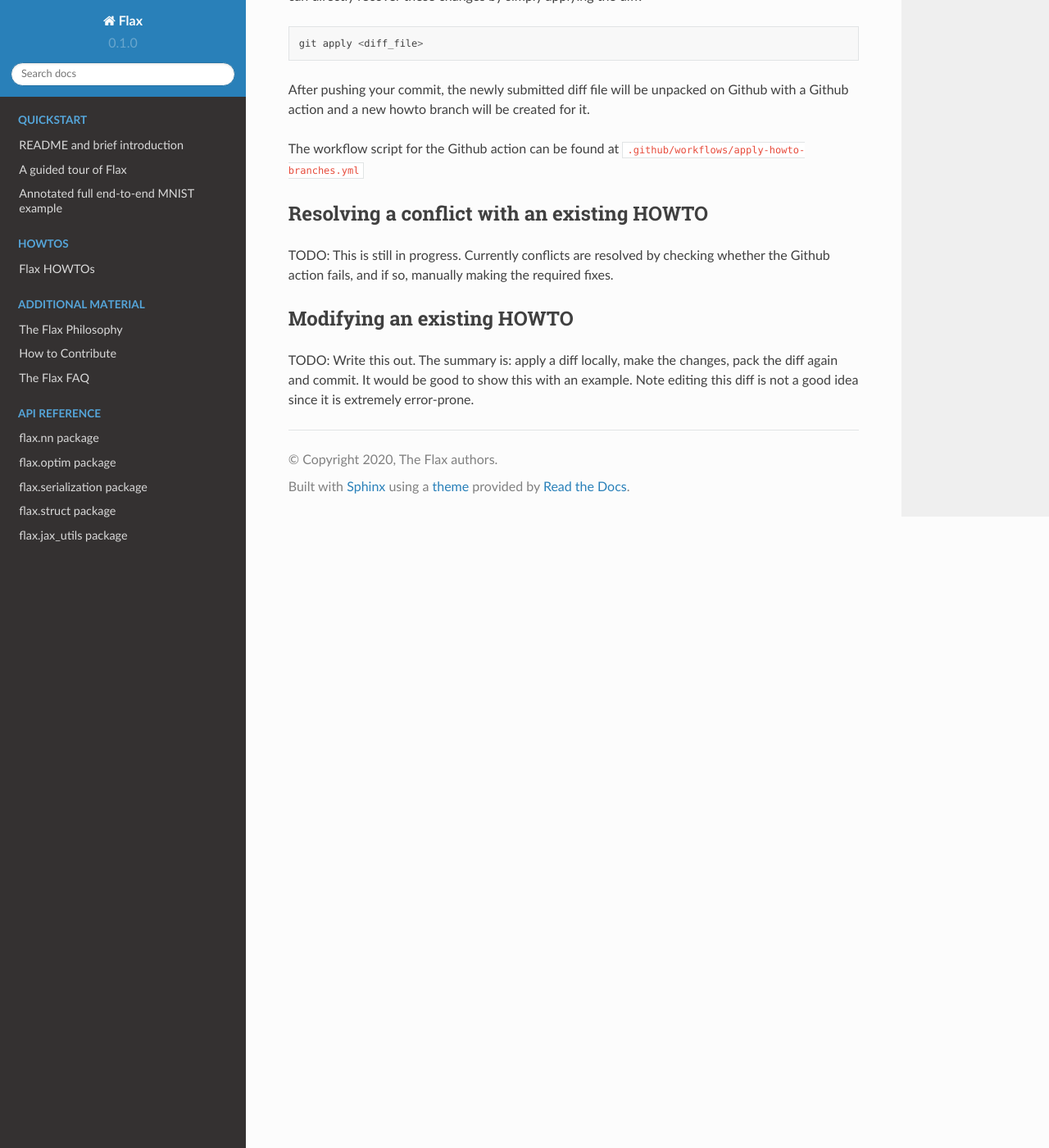
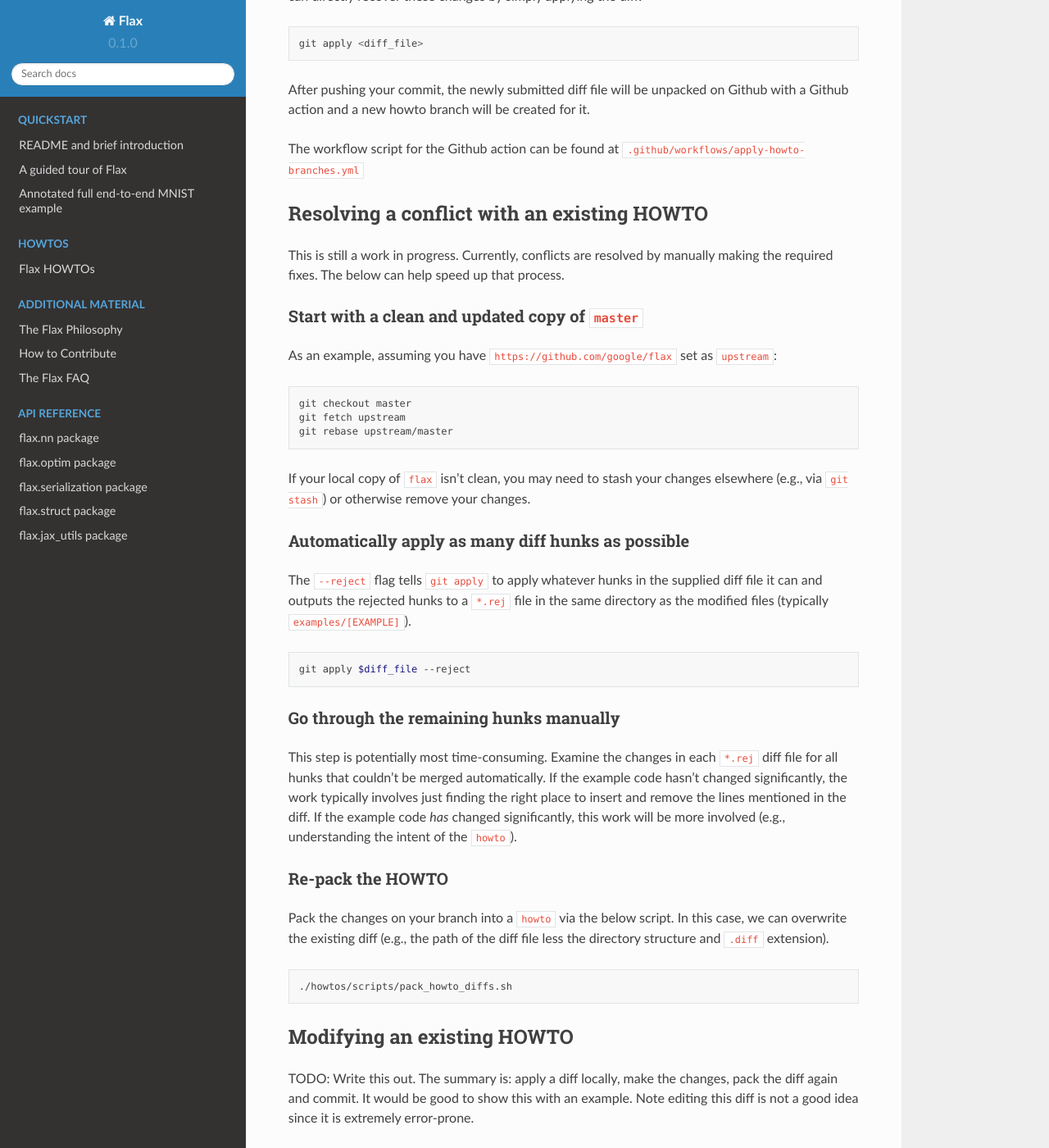
Before and after one commit to google/flax, a Sphinx documentation site: the page built from docs/howtos-howto.md, in a window 1280 px wide and 1400 px high, scrolled down 934 px. Shown: the whole window at 82% size. Built offline with Sphinx 7.4.7 and the Read the Docs theme 2.0.0, drawn with Linux system fonts in a browser that asks for light colours; the version number is read from the project's files by our own code; some of the changed text lies outside the part shown.

Commit message:
Update HOWTO HOWTOS for resolving conflicts

````diff
--- a/docs/howtos-howto.md
+++ b/docs/howtos-howto.md
@@ -50,9 +50,44 @@ The workflow script for the Github action can be found at
 
 ## Resolving a conflict with an existing HOWTO
 
-TODO: This is still in progress. Currently conflicts are resolved by
-checking whether the Github action fails, and if so, manually making
-the required fixes.
+This is still a work in progress. Currently, conflicts are resolved by manually
+making the required fixes. The below can help speed up that process.
+
+### Start with a clean and updated copy of `master`
+As an example, assuming you have `https://github.com/google/flax` set as
+`upstream`:
+```bash
+git checkout master
+git fetch upstream
+git rebase upstream/master
+```
+If your local copy of `flax` isn't clean, you may need to stash your changes
+elsewhere (e.g., via `git stash`) or otherwise remove your changes.
+
+### Automatically apply as many diff hunks as possible
+The `--reject` flag tells `git apply` to apply whatever hunks in the supplied
+diff file it can and outputs the rejected hunks to a `*.rej` file in the same
+directory as the modified files (typically `examples/[EXAMPLE]`).
+
+```bash
+git apply $diff_file --reject
+```
+
+### Go through the remaining hunks manually
+This step is potentially most time-consuming. Examine the changes in each
+`*.rej` diff file for all hunks that couldn't be merged automatically. If the
+example code hasn't changed significantly, the work typically involves just
+finding the right place to insert and remove the lines mentioned in the diff.
+If the example code _has_ changed significantly, this work will be more
+involved (e.g., understanding the intent of the `howto`).
+
+### Re-pack the HOWTO
+Pack the changes on your branch into a `howto` via the below script. In this
+case, we can overwrite the existing diff (e.g., the path of the diff file less
+the directory structure and `.diff` extension).
+```bash
+./howtos/scripts/pack_howto_diffs.sh
+```
 
 ## Modifying an existing HOWTO
 
@@ -60,3 +95,5 @@ TODO: Write this out. The summary is: apply a diff locally, make the
 changes, pack the diff again and commit. It would be good to show
 this with an example. Note editing this diff is not a good idea
 since it is extremely error-prone.
+
+The guidance above for resolving a conflict may also be helpful.
````
